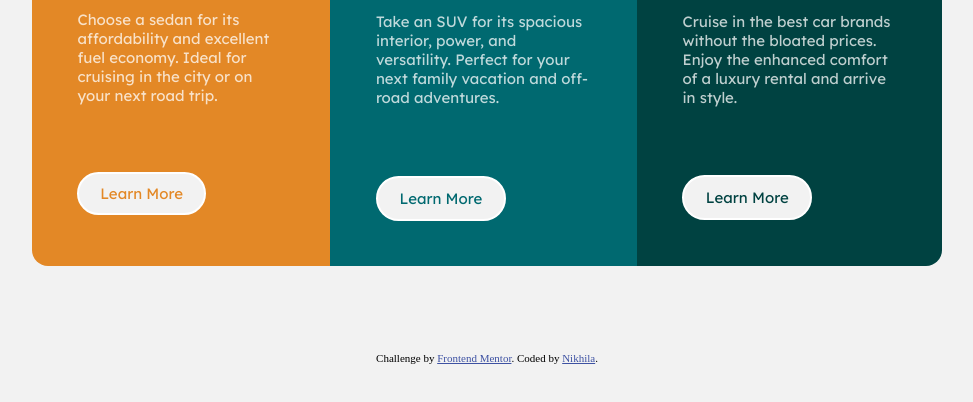
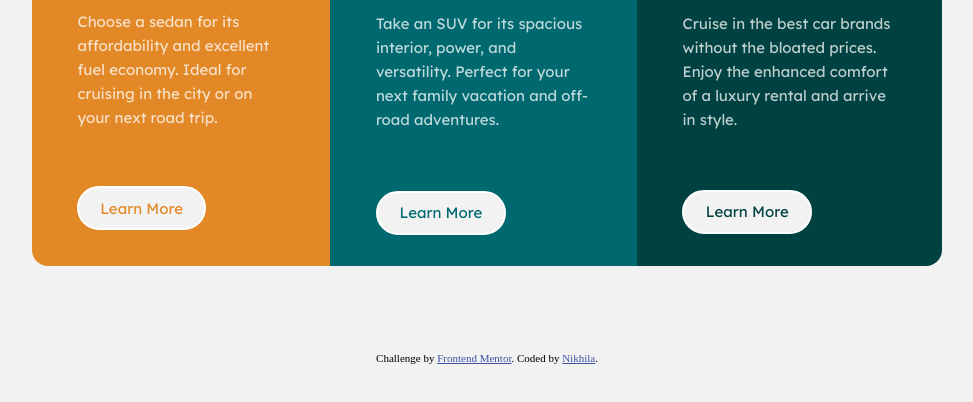
Before and after one commit to Nikhila-DN/3-column-preview-card-component, a plain HTML site: page index.html in a window 1280 px wide. Shown: the part 386-788 px from the top of the page, without its empty margins (153-1126 px from the left). Drawn offline with Linux system fonts and the light colour scheme.

Commit message:
Update style.css

```diff
--- a/style.css
+++ b/style.css
@@ -36,7 +36,8 @@ body{
 
 .car-description{
     color: var(--white);
-    padding-bottom: 25%;
+    line-height:1.5rem;
+    padding-bottom: 20%;
 }
 
 .car-type{
```
